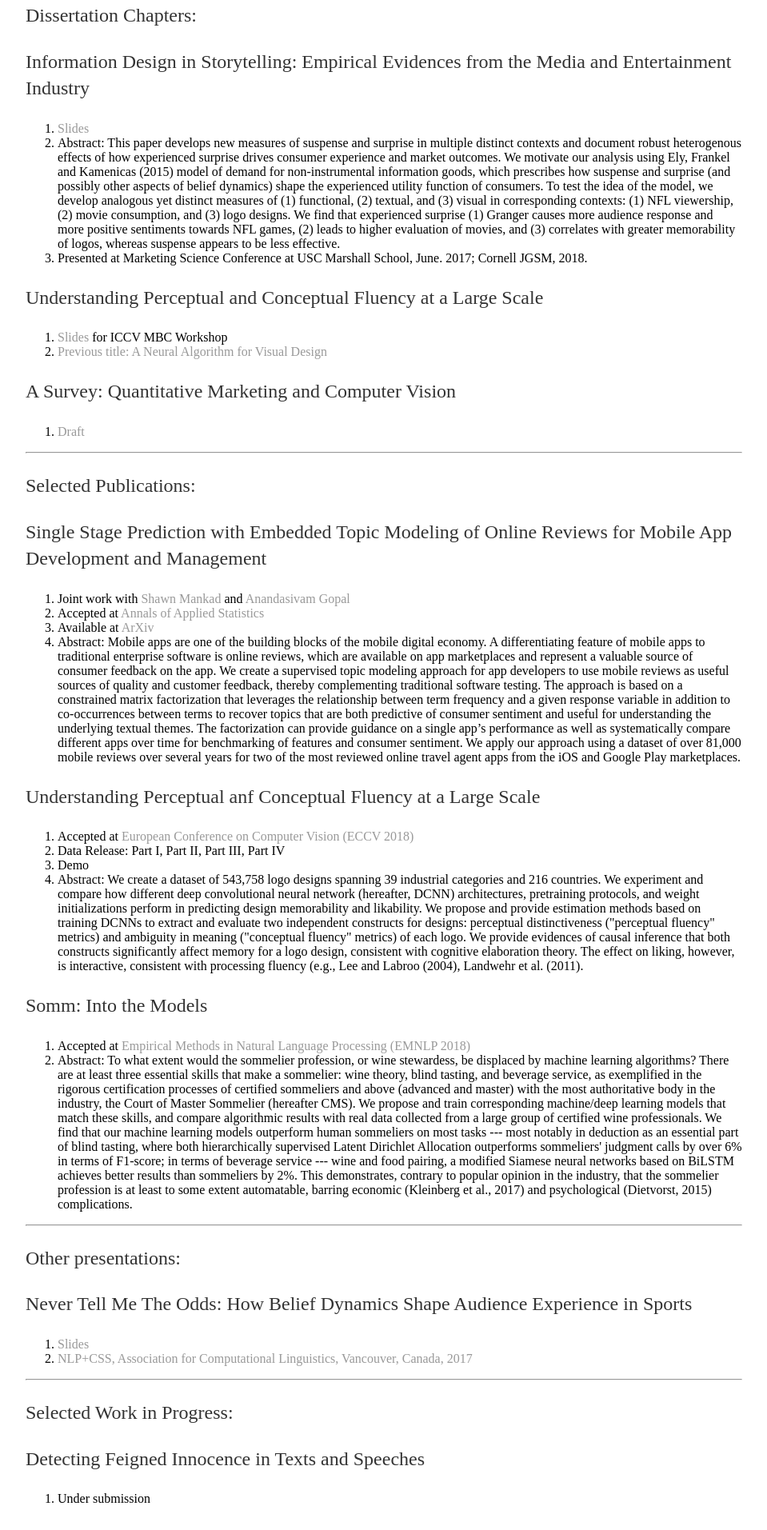
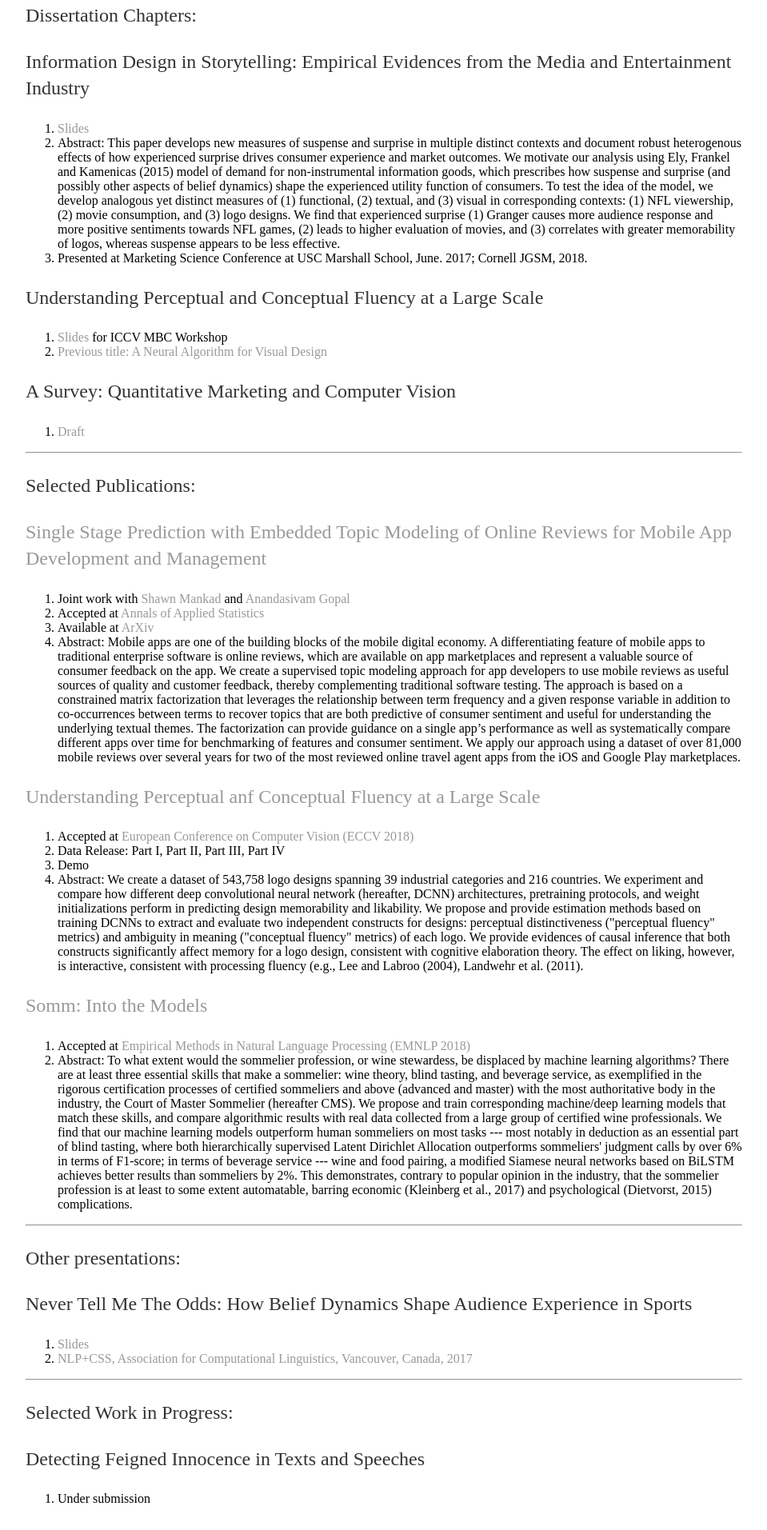
Before and after one commit to shenglih/shenglih.github.io, a Jekyll site: the page built from research/index.html, in a window 1280 px wide. Shown: the part 671-2584 px from the top of the page at 80% size, without its empty margins (160-1119 px from the left). Built offline with Jekyll 4.4.1, drawn with Linux system fonts in a browser that asks for light colours.

Commit message:
Update index.html

```diff
--- a/research/index.html
+++ b/research/index.html
@@ -66,7 +66,7 @@
 
 <hr>
 	<p> Selected Publications:</p>
-	<p> Single Stage Prediction with Embedded Topic Modeling of Online Reviews for Mobile App Development and Management</p>
+	<p> <a href="/research/prediction_with_text.pdf">Single Stage Prediction with Embedded Topic Modeling of Online Reviews for Mobile App Development and Management</a></p>
 
   <ol>
     <li> Joint work with <a href="http://mankad-research.hosting.cornell.edu">Shawn Mankad</a> and <a href="http://scholar.rhsmith.umd.edu/anandgopal/home?destination=home">Anandasivam Gopal</a></li>
@@ -89,7 +89,7 @@
 marketplaces.</li>
 	</ol>
 
-<p> Understanding Perceptual anf Conceptual Fluency at a Large Scale </p>
+	<p> <a href="/research/2741.pdf">Understanding Perceptual anf Conceptual Fluency at a Large Scale </a></p>
 <ol>
 	<li> Accepted at <a href="https://eccv2018.org/">European Conference on Computer Vision (ECCV 2018)</a> </li>
 	<li> Data Release: Part I, Part II, Part III, Part IV </li>
@@ -97,7 +97,7 @@
 	<li> Abstract: We create a dataset of 543,758 logo designs spanning 39 industrial categories and 216 countries. We experiment and compare how different deep convolutional neural network (hereafter, DCNN) architectures, pretraining protocols,
 and weight initializations perform in predicting design memorability and likability. We propose and provide estimation methods based on training DCNNs to extract and evaluate two independent constructs for designs: perceptual distinctiveness ("perceptual fluency" metrics) and ambiguity in meaning ("conceptual fluency" metrics) of each logo. We provide evidences of causal inference that both constructs significantly affect memory for a logo design, consistent with cognitive elaboration theory. The effect on liking, however, is interactive, consistent with processing fluency (e.g., Lee and Labroo (2004), Landwehr et al. (2011). </li>
 </ol>
-<p>Somm: Into the Models
+	<p><a href="/research/somm-2.pdf">Somm: Into the Models</a></p>
 	<ol>
 		<li>Accepted at <a href="http://emnlp2018.org/">Empirical Methods in Natural Language Processing (EMNLP 2018)</a></li>
 		<li> Abstract: To what extent would the sommelier profession, or wine stewardess, be displaced by machine learning algorithms? There are at least three essential skills that make a sommelier: wine theory, blind tasting, and beverage service, as exemplified in the rigorous certification processes of certified sommeliers and above (advanced and master) with the most authoritative body in the industry, the Court of Master Sommelier (hereafter CMS).
```
